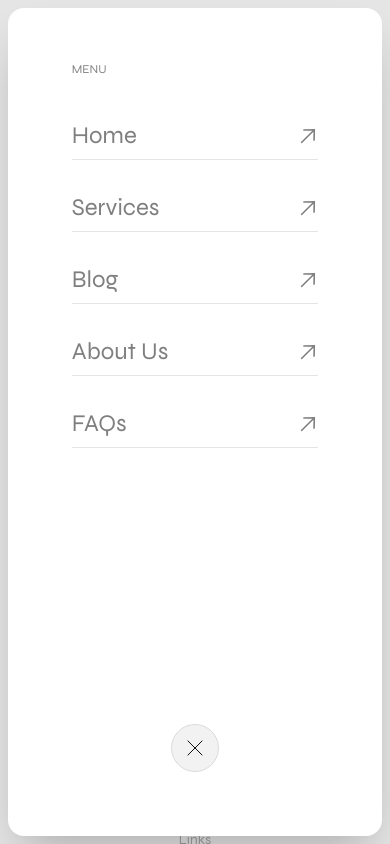
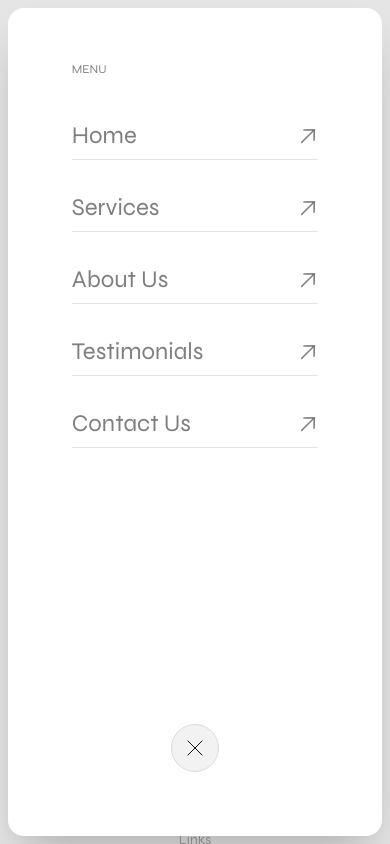
Before and after one commit to afnanahmadtariq/Devstract, a Next.js app: page /faqs in a window 390 px wide. Both pictures are taken after a click on the button 334 px from the left and 60 px from the top of the page. Shown: the top 844 px of the page. Built offline with nearby package versions, Linux system fonts and the light colour scheme.

Commit message:
Update section and navigation for improved UX
Adjusted font sizes and spacing in DevstractSection for better responsiveness. Updated navigation links: replaced 'Blog' and 'FAQs' with 'Testimonials' and 'Contact Us' for more relevant site navigation.

```diff
--- a/components/devstract-section.tsx
+++ b/components/devstract-section.tsx
@@ -63,7 +63,7 @@ export default function DevstractSection() {
         {/* Process Flow */}
         <div className="mb-8">
           <p
-            className={`text-2xl text-[#2C2C2C] tracking-wider flex items-center justify-center gap-8 process-flow-animate${processShow ? ' show' : ''}`}
+            className={`text-sm sm:text-2xl text-[#2C2C2C] tracking-wider flex items-center justify-center gap-2 sm:gap-8 process-flow-animate${processShow ? ' show' : ''}`}
             style={{
               transform: processShow ? 'scaleX(1)' : 'scaleX(0.2)',
               opacity: processShow ? 1 : 0,
@@ -73,9 +73,9 @@ export default function DevstractSection() {
             }}
           >
             Ideation
-            <img src="/media/arrow.svg" alt="arrow" className="w-34 h-34" />
+            <img src="/media/arrow.svg" alt="arrow" className="w-12 h-12 sm:w-34 sm:h-34" />
             Planning
-            <img src="/media/arrow.svg" alt="arrow" className="w-34 h-34" />
+            <img src="/media/arrow.svg" alt="arrow" className="w-12 h-12 sm:w-34 sm:h-34" />
             <span
               style={{
                 background: "linear-gradient(310deg, #5A45FF 0%, #7D71FF 77%, #7C81FF 98%, #000099 150%)",
@@ -91,7 +91,7 @@ export default function DevstractSection() {
 
         {/* Main Brand Name */}
         <h1
-          className={`text-center font-syne font-bold text-8xl md:text-9xl lg:text-[12rem] relative mx-auto leading-tight origin-center devstract-slide${show ? ' show' : ''} ${show ? 'devstract-gradient-animate' : ''}`}
+          className={`text-center font-syne font-bold text-5xl sm:text-8xl md:text-9xl lg:text-[12rem] relative mx-auto leading-tight origin-center devstract-slide${show ? ' show' : ''} ${show ? 'devstract-gradient-animate' : ''}`}
           // @ts-ignore: Allow custom CSS property for gradient angle
           style={{
             background: `linear-gradient(${gradientAngle}deg, #2C2C2C 0%,#2C2C2C 53.5%,#d1d1d1 53.7%,#929292 100%)`,
@@ -115,7 +115,7 @@ export default function DevstractSection() {
 
         {/* Descriptive Text */}
         <div  ref={textRef} className={`max-w-4xl mx-auto transition-all duration-2000 ${textShow ? 'opacity-100 translate-y-0' : 'opacity-0 translate-y-10'}`}>
-          <p className="text-2xl text-gray-600 leading-relaxed font-syne">
+          <p className="text-sm sm:text-2xl text-gray-600 leading-relaxed font-syne">
             Get audience based on where you are and where you're going. Interactive country-based Q&A simplify legal
             complexities.
           </p>
--- a/components/navigation.tsx
+++ b/components/navigation.tsx
@@ -132,9 +132,9 @@ export default function Navigation({ contactPage = false }: NavigationProps) {
               {[
                 { href: "/#home", label: "Home" },
                 { href: "/#services", label: "Services" },
-                { href: "https://blog.devstract.site", label: "Blog" },
                 { href: "/about-us", label: "About Us" },
-                { href: "/faqs", label: "FAQs" }
+                { href: "/#testimonials", label: "Testimonials" },
+                { href: "/contactus", label: "Contact Us" }
               ].map((item, idx) => (
                 <div key={item.label} className="relative">
                   <Link
```
